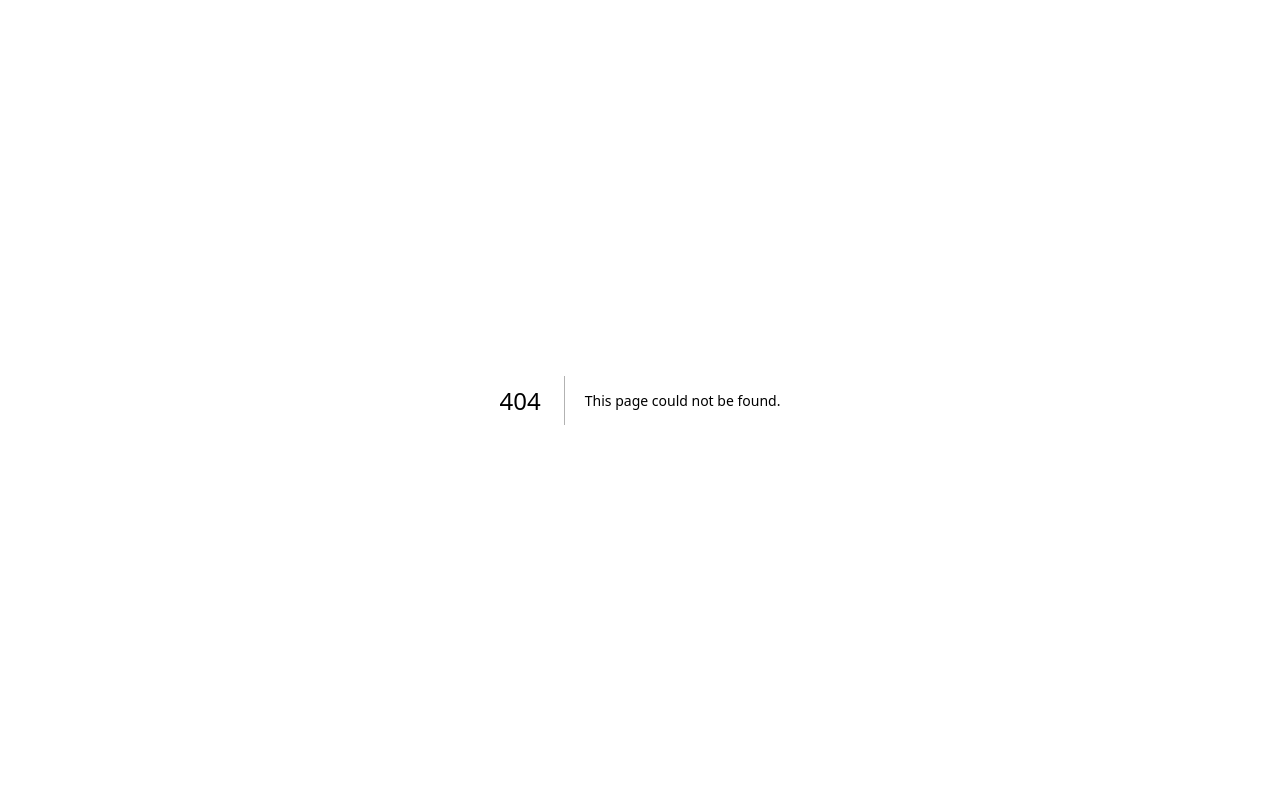
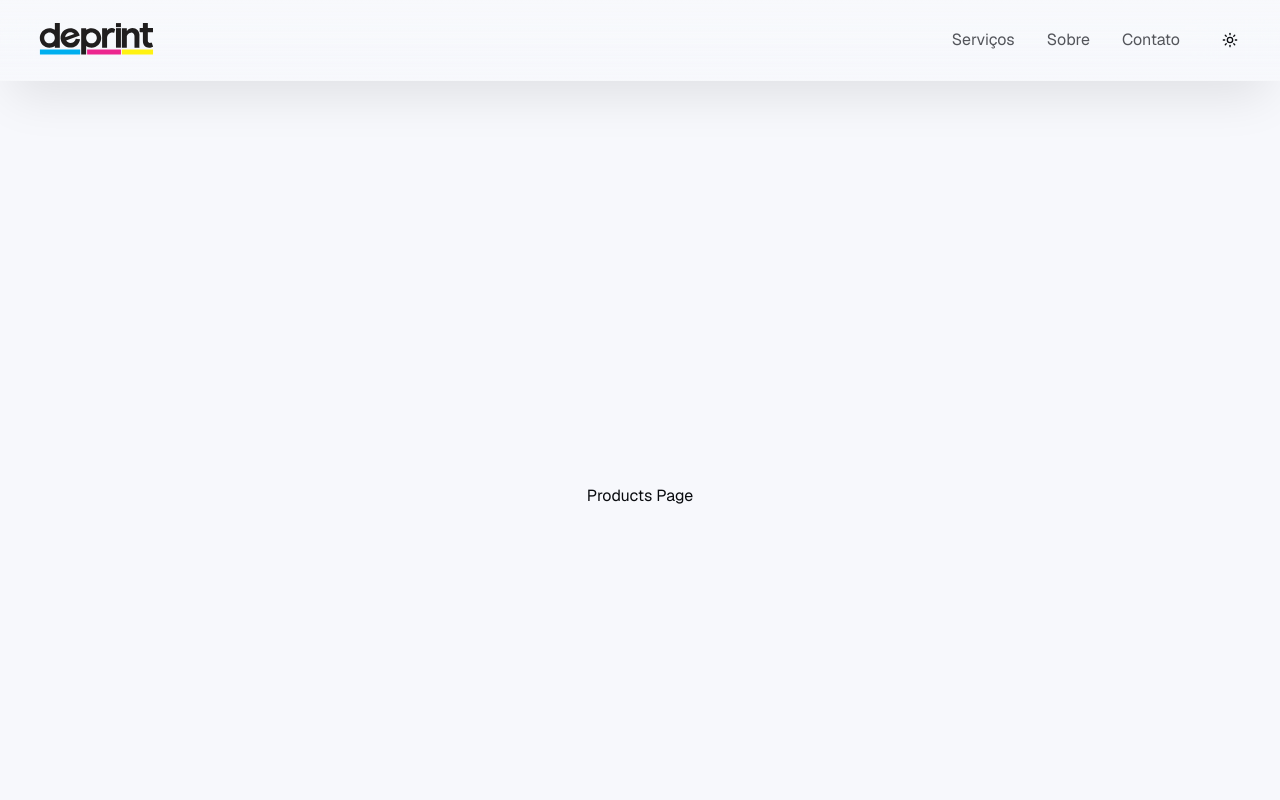
Before and after one commit to gomeshenrique/deprint-project, a Next.js app: page /products in a window 1280 px wide. Before the commit this address had no page. Shown: the top 800 px of the page. Built offline with nearby package versions, Linux system fonts and the light colour scheme.

Commit message:
feat: start develop of  products page

```diff
--- a/app/layout.tsx
+++ b/app/layout.tsx
@@ -1,34 +1,45 @@
-import type React from "react"
-import type { Metadata } from "next"
-import { GeistSans } from "geist/font/sans"
-import { GeistMono } from "geist/font/mono"
-import { Analytics } from "@vercel/analytics/next"
-import { Suspense } from "react"
-import { ThemeProvider } from "@/components/theme-provider"
-import "./globals.css"
+import type React from "react";
+import type { Metadata } from "next";
+import { GeistSans } from "geist/font/sans";
+import { GeistMono } from "geist/font/mono";
+import { Analytics } from "@vercel/analytics/next";
+import { Suspense } from "react";
+import { ThemeProvider } from "@/components/theme-provider";
+import "./globals.css";
+import { Navigation } from "@/components/navigation";
+import { Footer } from "@/components/footer";
 
 export const metadata: Metadata = {
   title: "deprint - Gráfica Rápida em Maricá, RJ",
   description:
     "Gráfica rápida em Maricá, RJ. Comunicação visual, impressão digital e offset com excelência em atendimento e prazo de entrega.",
   generator: "v0.app",
-}
+};
 
 export default function RootLayout({
   children,
 }: Readonly<{
-  children: React.ReactNode
+  children: React.ReactNode;
 }>) {
   return (
     <html lang="pt-BR" suppressHydrationWarning>
-      <body className={`font-sans ${GeistSans.variable} ${GeistMono.variable} antialiased`}>
-        <ThemeProvider attribute="class" defaultTheme="system" enableSystem disableTransitionOnChange>
+      <body
+        className={`font-sans ${GeistSans.variable} ${GeistMono.variable} antialiased`}
+      >
+        <ThemeProvider
+          attribute="class"
+          defaultTheme="system"
+          enableSystem
+          disableTransitionOnChange
+        >
           <Suspense fallback={null}>
+            <Navigation />
             {children}
+            <Footer />
             <Analytics />
           </Suspense>
         </ThemeProvider>
       </body>
     </html>
-  )
+  );
 }
--- a/app/page.tsx
+++ b/app/page.tsx
@@ -1,21 +1,17 @@
-import { Hero } from "@/components/hero"
-import { Services } from "@/components/services"
-import { About } from "@/components/about"
-import { Stats } from "@/components/stats"
-import { CTA } from "@/components/cta"
-import { Footer } from "@/components/footer"
-import { Navigation } from "@/components/navigation"
+import { Hero } from "@/components/hero";
+import { Services } from "@/components/services";
+import { About } from "@/components/about";
+import { Stats } from "@/components/stats";
+import { CTA } from "@/components/cta";
 
 export default function Home() {
   return (
     <main className="min-h-screen">
-      <Navigation />
       <Hero />
       <Stats />
       <Services />
       <About />
       <CTA />
-      <Footer />
     </main>
-  )
+  );
 }
--- /dev/null
+++ b/app/products/page.tsx
@@ -0,0 +1,7 @@
+export default function Produts() {
+  return (
+    <main className="min-h-screen mt-24 grid place-items-center">
+      <h1>Products Page</h1>
+    </main>
+  );
+}
--- a/components/navigation.tsx
+++ b/components/navigation.tsx
@@ -41,19 +41,19 @@ export function Navigation() {
           {/* Desktop Navigation */}
           <div className="hidden md:flex items-center gap-8">
             <a
-              href="#servicos"
+              href="/#servicos"
               className="text-muted-foreground hover:text-foreground transition-colors"
             >
               Serviços
             </a>
             <a
-              href="#sobre"
+              href="/#sobre"
               className="text-muted-foreground hover:text-foreground transition-colors"
             >
               Sobre
             </a>
             <a
-              href="#contato"
+              href="/#contato"
               className="text-muted-foreground hover:text-foreground transition-colors"
             >
               Contato
@@ -83,21 +83,21 @@ export function Navigation() {
         {isOpen && (
           <div className="md:hidden py-4 space-y-4 backdrop-blur-2xl backdrop-saturate-150 bg-gradient-to-b from-background/90 to-background/80 supports-[backdrop-filter]:bg-background/75 dark:from-background/70 dark:to-background/50 dark:backdrop-saturate-200 -mx-4 px-4 border-t border-border/20 dark:border-border/10 transition-all duration-300 max-h-[calc(100dvh-4rem)] overflow-y-auto">
             <a
-              href="#servicos"
+              href="/#servicos"
               className="block text-muted-foreground hover:text-foreground transition-colors"
               onClick={() => setIsOpen(false)}
             >
               Serviços
             </a>
             <a
-              href="#sobre"
+              href="/#sobre"
               className="block text-muted-foreground hover:text-foreground transition-colors"
               onClick={() => setIsOpen(false)}
             >
               Sobre
             </a>
             <a
-              href="#contato"
+              href="/#contato"
               className="block text-muted-foreground hover:text-foreground transition-colors"
               onClick={() => setIsOpen(false)}
             >
```
